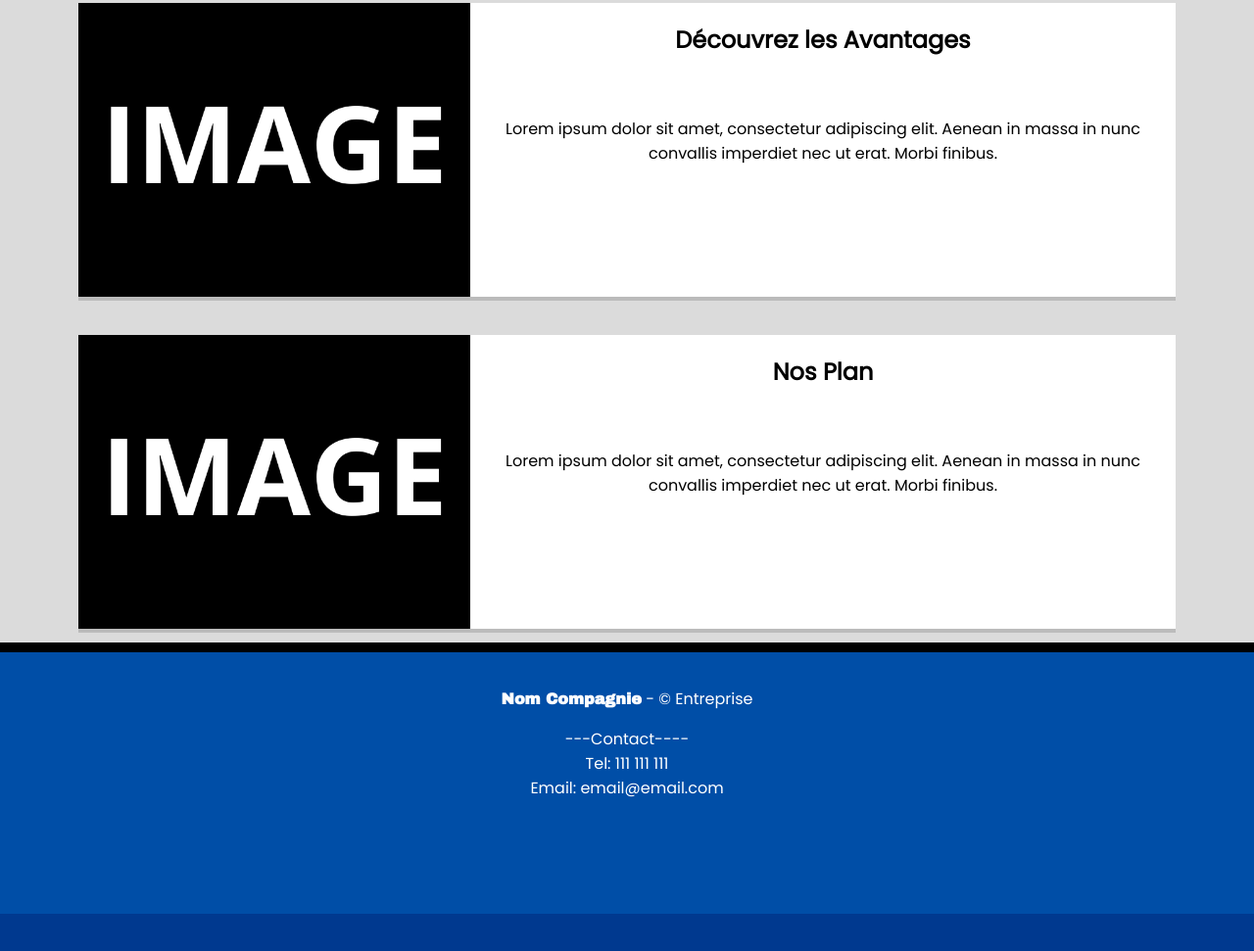
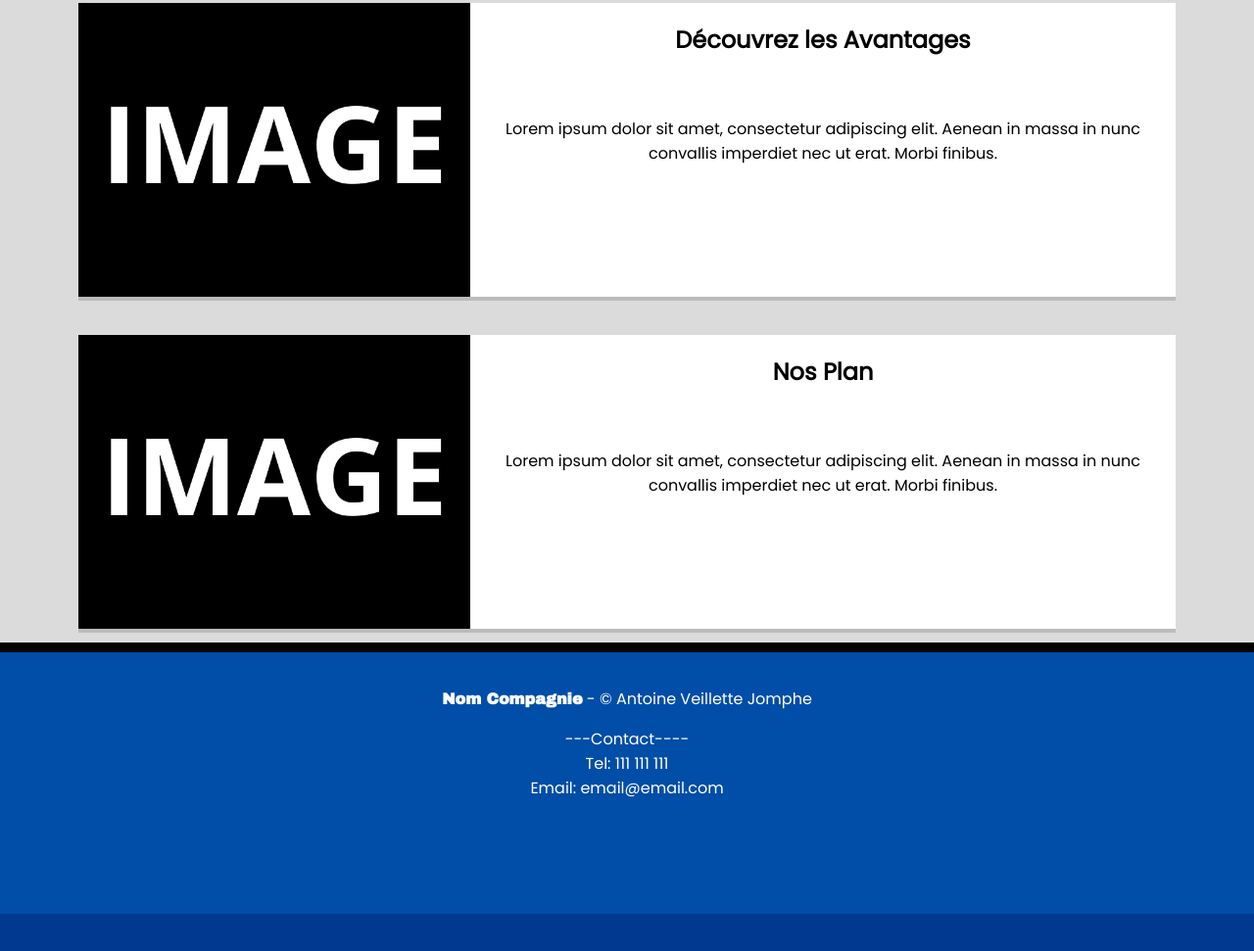
Before and after one commit to Ento9/Template, a plain HTML site: page index.html in a window 1280 px wide. Shown: the part 439-1410 px from the top of the page at 98% size. Drawn offline with nearby package versions, Linux system fonts and the light colour scheme.

Commit message:
Update index.html

```diff
--- a/index.html
+++ b/index.html
@@ -61,7 +61,7 @@
         </div>
     <footer>
         <div id="contact" class="text-footer">
-            <p> <strong>Nom Compagnie</strong> -  &copy; Entreprise</p>
+            <p> <strong>Nom Compagnie</strong> -  &copy; Antoine Veillette Jomphe</p>
 
             <p>---Contact---- <br> Tel: 111 111 111 <br> Email: email@email.com </p>
 
```
